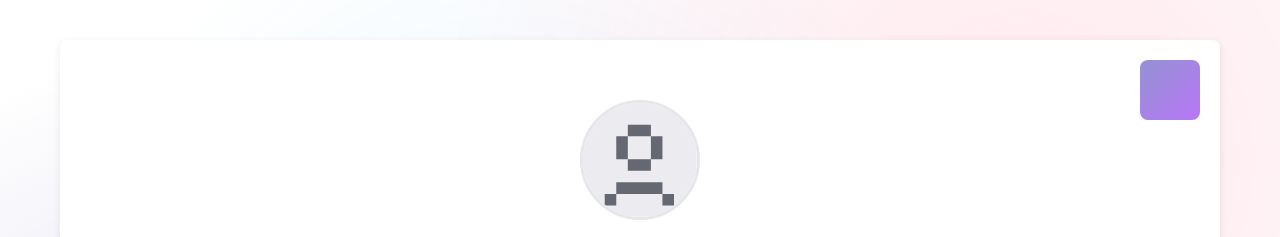
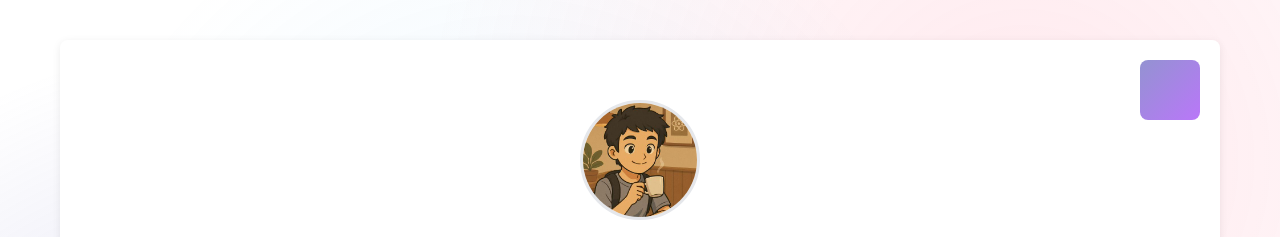
Before and after one commit to Sai-Myo-Myat/my-builder-challenge-website, a plain HTML site: page index.html in a window 1280 px wide. Shown: the top 237 px of the page. Drawn offline with Linux system fonts and the light colour scheme.

Commit message:
Update profile photo

```diff
--- a/index.html
+++ b/index.html
@@ -9,7 +9,7 @@
   <body>
     <main>
       <section class="hero">
-        <img src="profile-photo.svg" alt="Your Name" class="profile-photo" />
+        <img src="cartoon_sai.jpeg" alt="Your Name" class="profile-photo" />
         <h1>Sai Myo Myat</h1>
         <p class="tagline">Cloud Builder & AWS Enthusiast</p>
         <a
```
